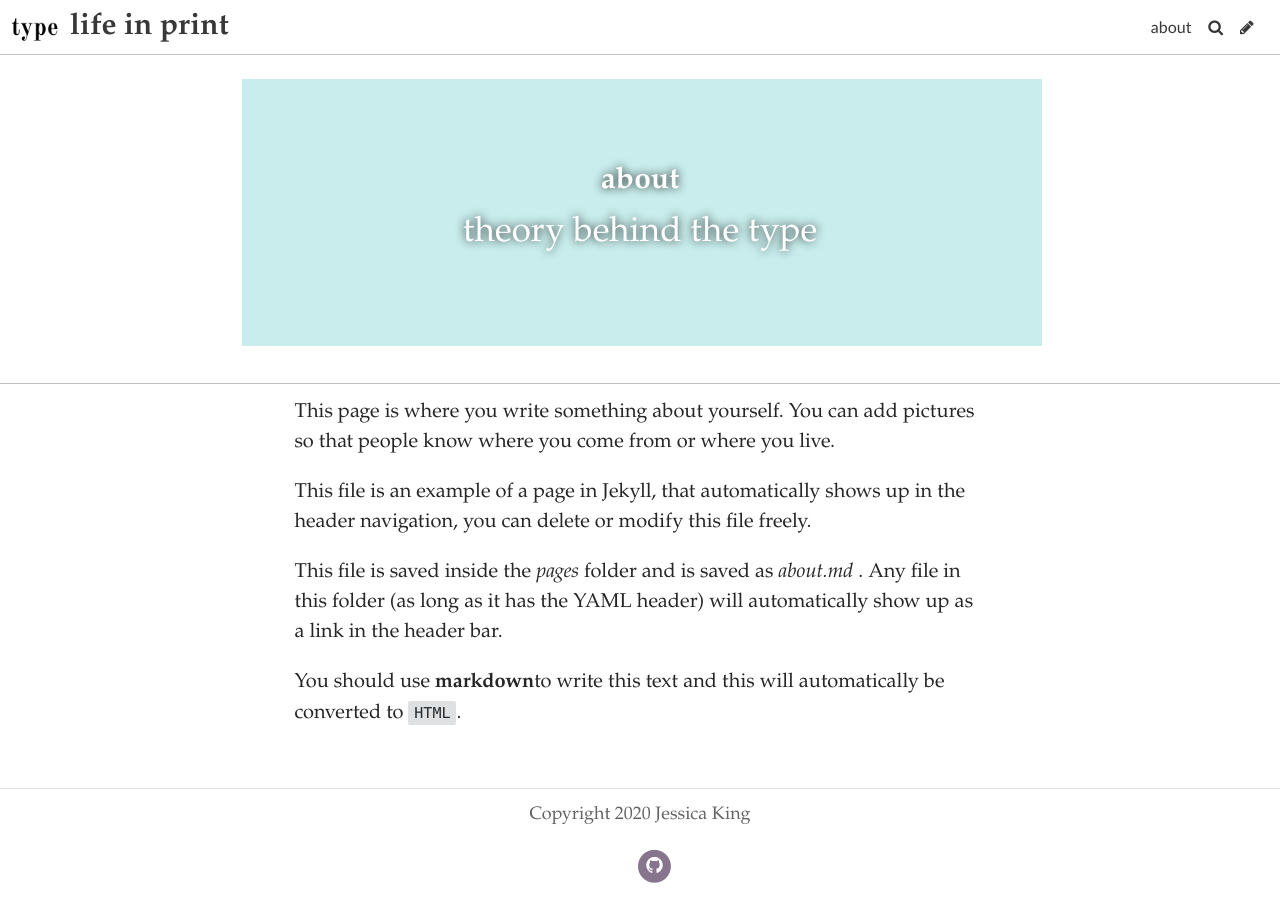
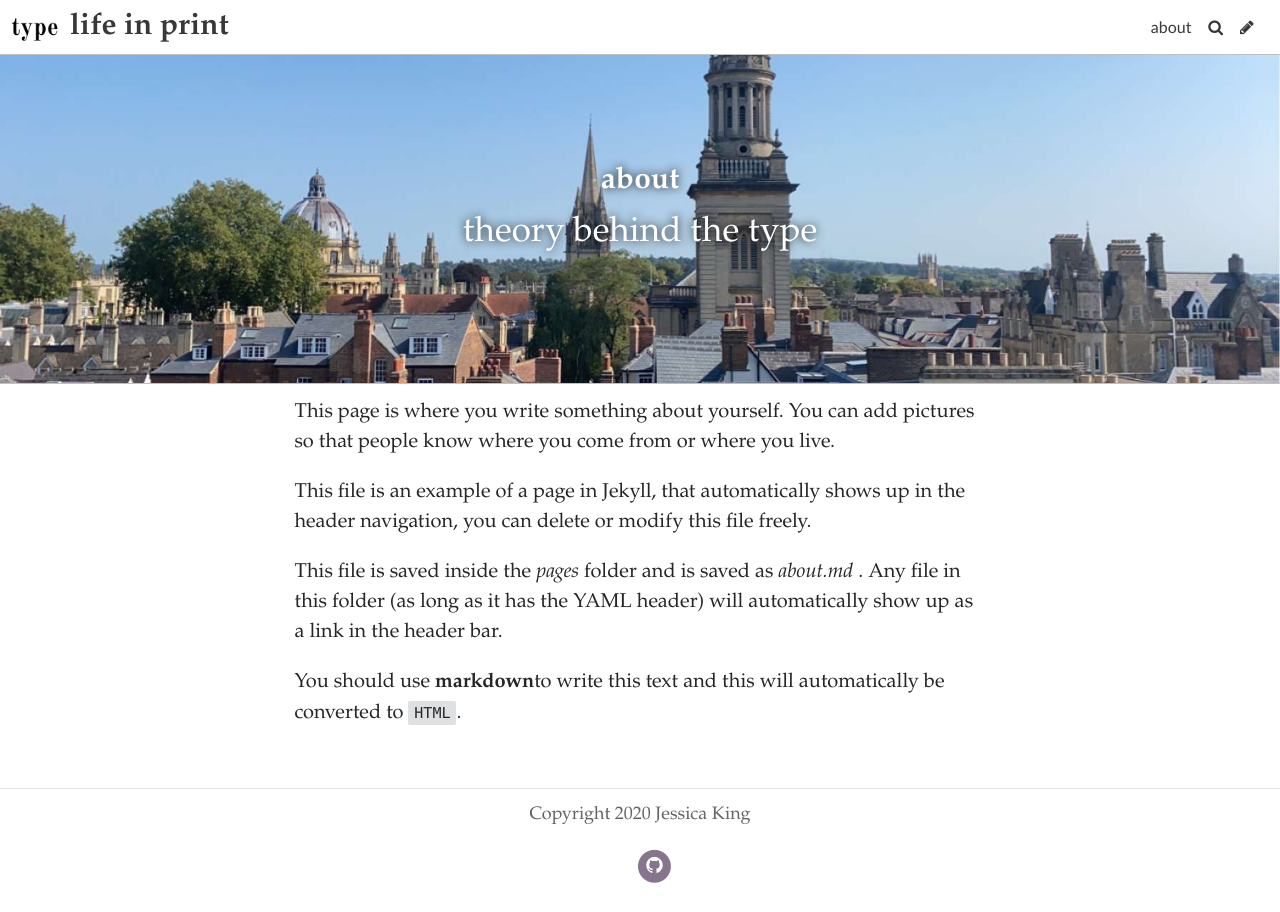
Before and after one commit to jessking16/thetype, a Jekyll site: the page built from pages/about.md, in a window 1280 px wide. Built offline with Jekyll 4.4.1, drawn with Linux system fonts in a browser that asks for light colours; some web fonts are replaced.

Commit message:
Update Page “about”

```diff
--- a/pages/about.md
+++ b/pages/about.md
@@ -4,7 +4,7 @@ title: about
 subtitle: theory behind the type
 permalink: /about/
 date: 2020-06-29T15:36:12.231Z
-header_feature_image: ../uploads/bannerimage.png
+header_feature_image: ../uploads/07deca81-b393-439d-ba0f-0e3841ef6311.jpeg
 published: true
 tags: null
 description: null
```
Also changed, not shown: uploads/07deca81-b393-439d-ba0f-0e3841ef6311.jpeg (added).
